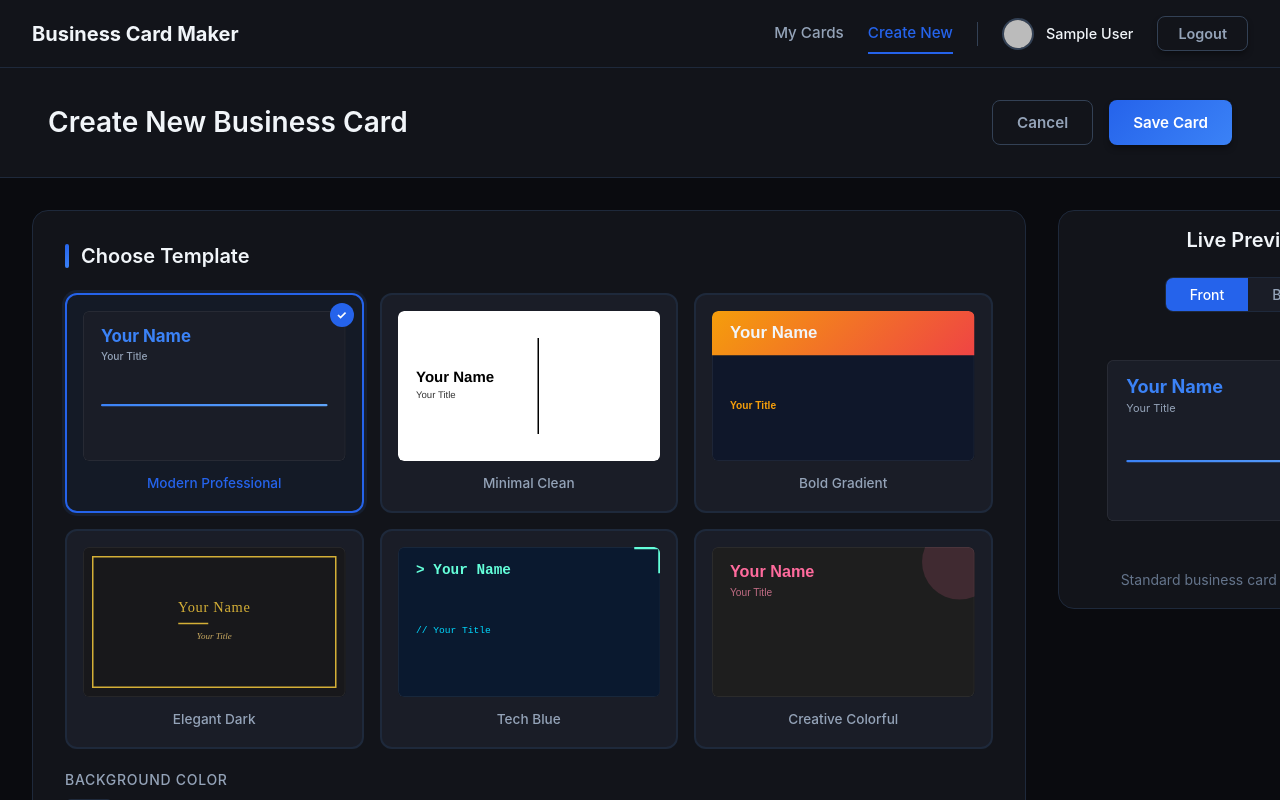
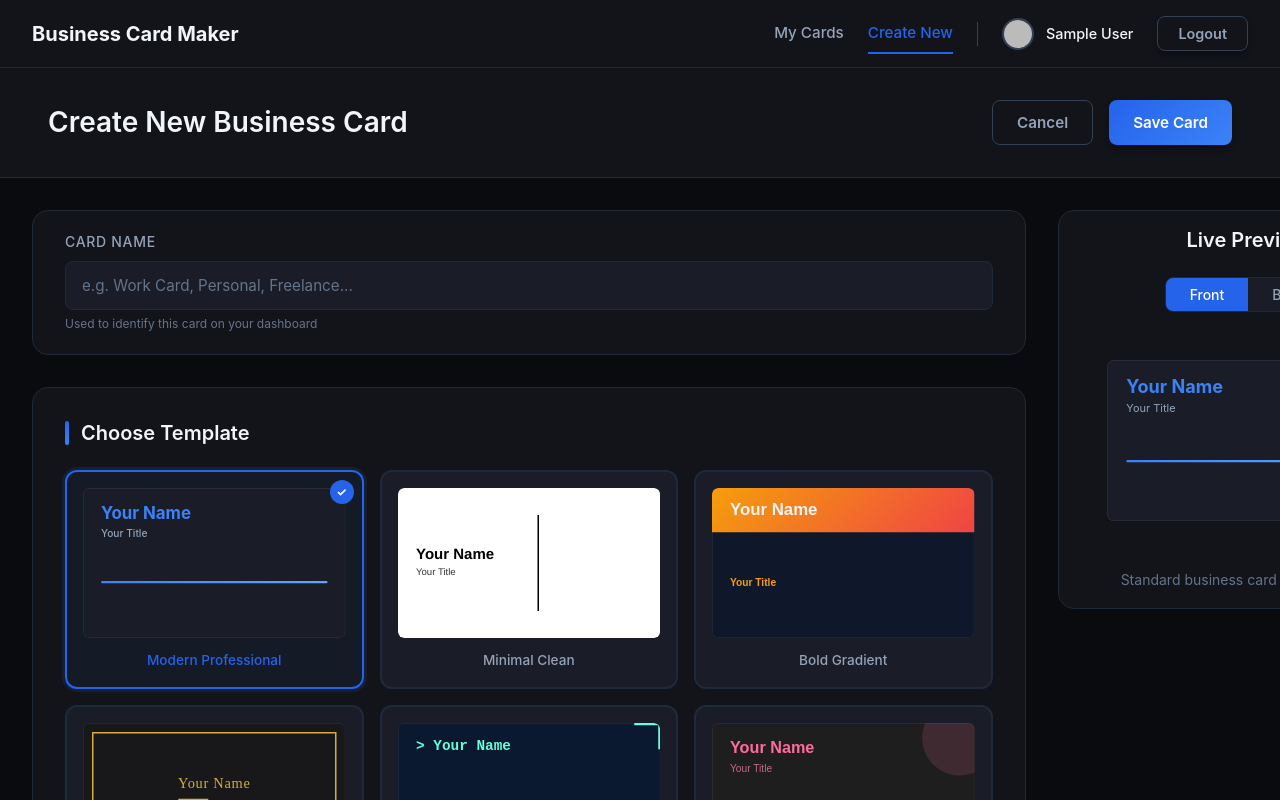
Before and after one commit to BraydenRic/BusinessCardMaker, a React (Vite) app: page /editor in a window 1280 px wide. Shown: the top 800 px of the page. Built offline with nearby package versions, Linux system fonts and the light colour scheme; no server answers; the database is empty; sample sign-in values are in the browser's storage.

Commit message:
Card Names

```diff
--- a/src/components/BusinessCard/templates.js
+++ b/src/components/BusinessCard/templates.js
@@ -88,6 +88,7 @@ export const templates = [
 ];
 
 export const defaultCardData = {
+  cardLabel: '',
   name: '',
   title: '',
   company: '',
--- a/src/pages/Dashboard.css
+++ b/src/pages/Dashboard.css
@@ -238,6 +238,37 @@
   color: var(--accent-secondary);
 }
 
+/* Card Name */
+.card-info {
+  display: flex;
+  align-items: center;
+  gap: 0.5rem;
+  margin-bottom: 1rem;
+}
+
+.card-info-name {
+  font-size: 0.9rem;
+  font-weight: 600;
+  color: var(--text-primary);
+  white-space: nowrap;
+  overflow: hidden;
+  text-overflow: ellipsis;
+  flex: 1;
+}
+
+.card-info-badge {
+  font-size: 0.7rem;
+  font-weight: 600;
+  letter-spacing: 0.06em;
+  text-transform: uppercase;
+  color: var(--accent-primary);
+  background: rgba(59, 130, 246, 0.1);
+  border: 1px solid rgba(59, 130, 246, 0.25);
+  border-radius: 4px;
+  padding: 0.15rem 0.45rem;
+  flex-shrink: 0;
+}
+
 /* Card Actions */
 .card-actions {
   display: grid;
--- a/src/pages/Dashboard.jsx
+++ b/src/pages/Dashboard.jsx
@@ -316,6 +316,12 @@ const Dashboard = () => {
                     : <BusinessCard data={card} templateId={card.template} />
                   }
                 </div>
+                <div className="card-info">
+                  <span className="card-info-name">{card.cardLabel || card.name || 'Untitled Card'}</span>
+                  {card.type === 'canvas' && (
+                    <span className="card-info-badge">Canvas</span>
+                  )}
+                </div>
                 <div className="card-actions">
                   <button
                     onClick={() => handleEditCard(card)}
--- a/src/pages/Editor.css
+++ b/src/pages/Editor.css
@@ -367,6 +367,12 @@
   }
 }
 
+/* ── Card label section ── */
+
+.card-label-section {
+  padding: 1.25rem 2rem;
+}
+
 /* ── Card Back form section ── */
 
 .form-group input[type="file"] {
--- a/src/pages/Editor.jsx
+++ b/src/pages/Editor.jsx
@@ -121,6 +121,22 @@ const Editor = () => {
       <div className="editor-content">
         {/* Form Section */}
         <div className="editor-form">
+          {/* Card Name */}
+          <div className="form-section card-label-section">
+            <div className="form-group" style={{ marginBottom: 0 }}>
+              <label htmlFor="cardLabel">Card Name</label>
+              <input
+                type="text"
+                id="cardLabel"
+                value={cardData.cardLabel || ''}
+                onChange={(e) => handleInputChange('cardLabel', e.target.value)}
+                placeholder="e.g. Work Card, Personal, Freelance..."
+                maxLength={60}
+              />
+              <p className="form-hint">Used to identify this card on your dashboard</p>
+            </div>
+          </div>
+
           {/* Template Selection */}
           <div className="form-section">
             <h3>Choose Template</h3>
```
